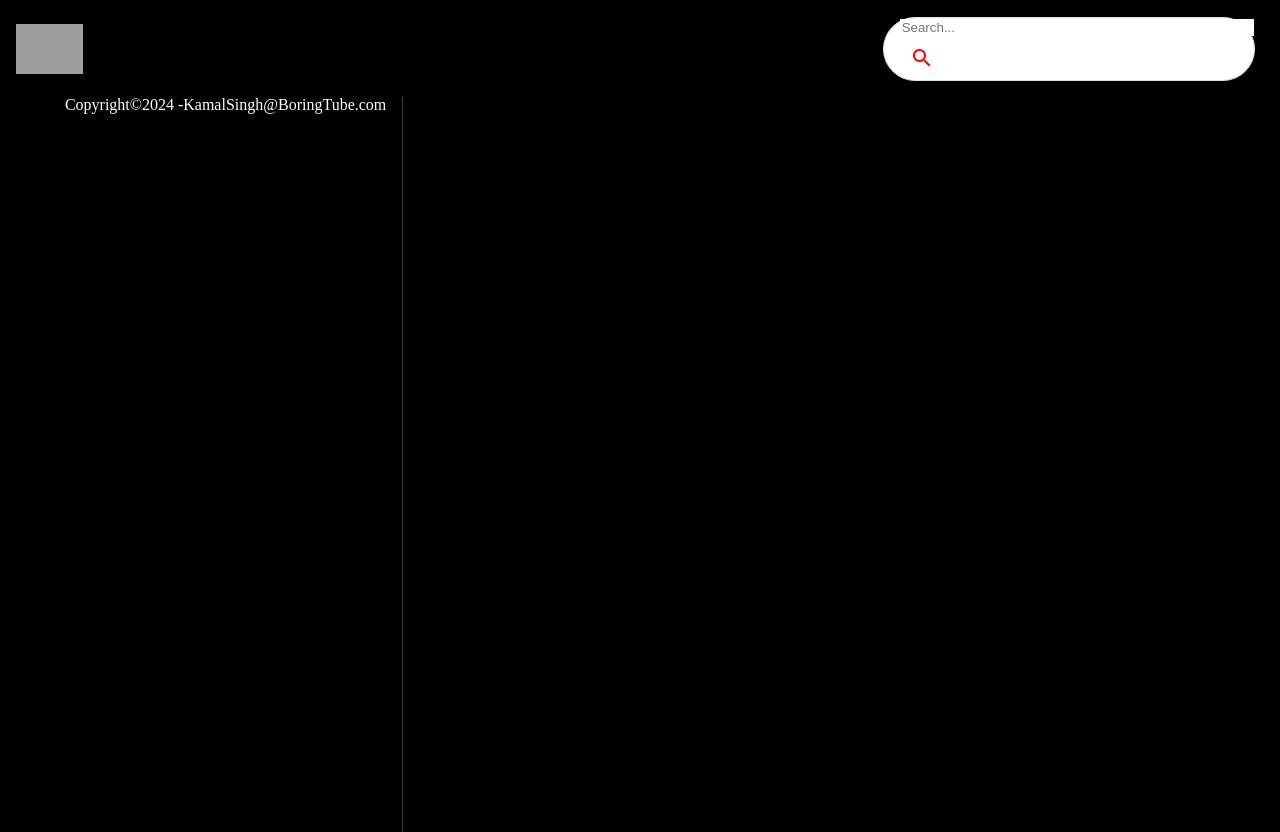
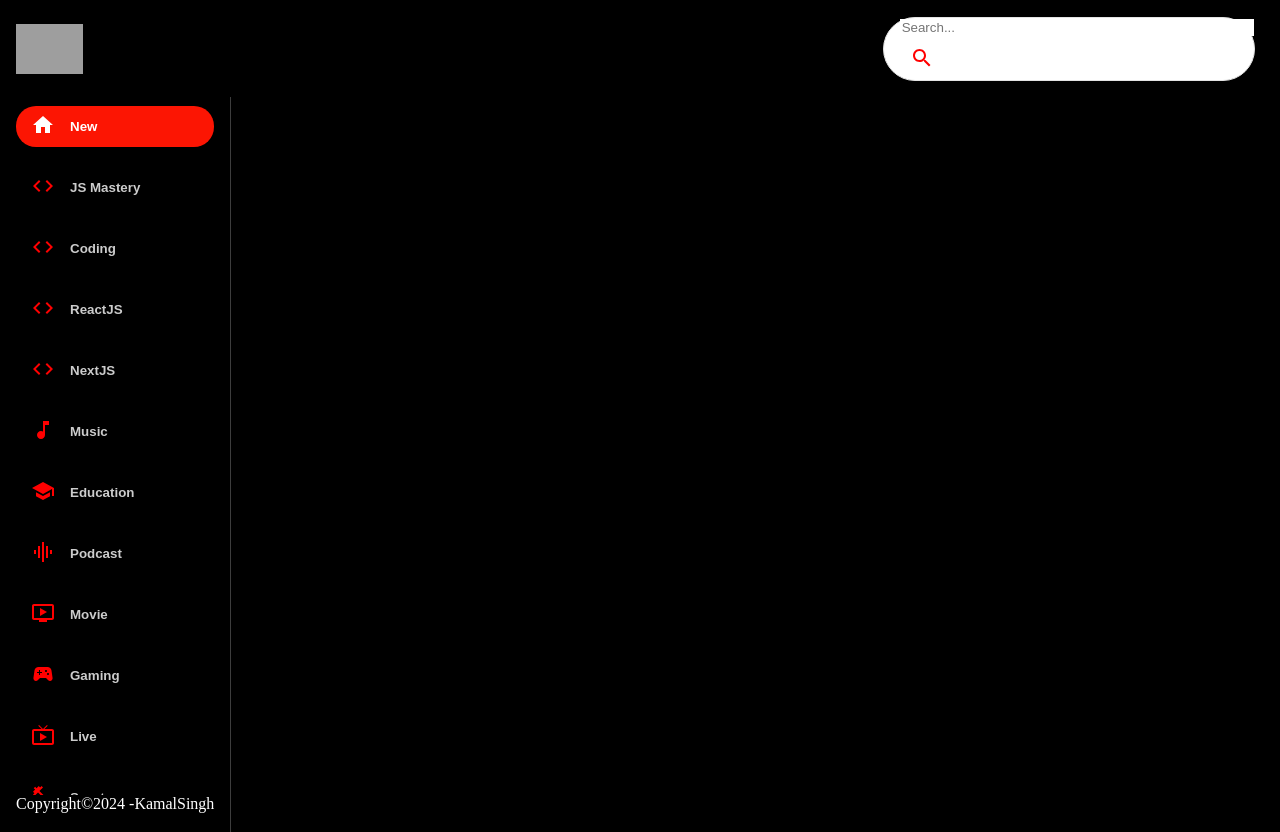
Before and after one commit to KamalSinghgeek/MyTube, a React (Create React App) app: page / in a window 1280 px wide. Built offline with nearby package versions, Linux system fonts and the light colour scheme; grey boxes are pictures that could not be loaded.

Commit message:
Add Sidebar Component

```diff
--- a/src/components/Feed.jsx
+++ b/src/components/Feed.jsx
@@ -1,5 +1,6 @@
 import {useStat, useEffect} from 'react';
 import {Box, Stack, Typography} from '@mui/material';
+import Sidebar from './Sidebar';
 
 
 const Feed = () => {
@@ -8,11 +9,12 @@
     "column",  md: "row" } }}>
     <Box sx={{ height: {sx:'auto', md:
     '92vh' }, borderRight: '1px solid #3d3d3d', px: {sx:0, md:2 }}}>
-      Sidebar
+    <Sidebar/>
+
       <Typography className="copyright"
       variant="body" sx={{mt:1.5,
       color: '#fff' }}>
-      Copyright©2024 -KamalSingh@BoringTube.com
+      Copyright©2024 -KamalSingh
 
       </Typography>
     </Box>
--- /dev/null
+++ b/src/components/Sidebar.jsx
@@ -0,0 +1,38 @@
+import { Stack } from "@mui/material";
+import { categories } from "../utils/constants";
+
+const selectedCategory = 'New';
+
+const Sidebar = () =>  (
+
+    <Stack direction="row"
+    sx={{
+        overflowY:"auto",
+        height: {sx:'auto', md: '95%'},
+        flexDirection: {md:'column'},
+    }}
+    >
+    {categories.map((category) => (
+        <button
+        className="category-btn"
+        style={{
+        background: category.name === selectedCategory && '#FC1503',
+        color:'white'
+        }}
+        key={category.name}
+        >
+
+        <span style={{color: category.name
+        === selectedCategory ? 'white':
+        'red', marginRight: '15px'}}>
+        {category.icon}</span>
+        <span style={{opacity: category.
+        name === selectedCategory ? '1' : '0.8'}}>
+        {category.name}</span>
+        </button>
+    ))}
+
+    </Stack>
+  )
+
+export default Sidebar
--- a/src/components/index.js
+++ b/src/components/index.js
@@ -4,3 +4,4 @@
 export {default as SearchFeed} from './SearchFeed';
 export {default as VideoDetail} from './VideoDetail';
 export {default as SearchBar} from './SearchBar';
+export {default as Sidebar} from './Sidebar';
```
